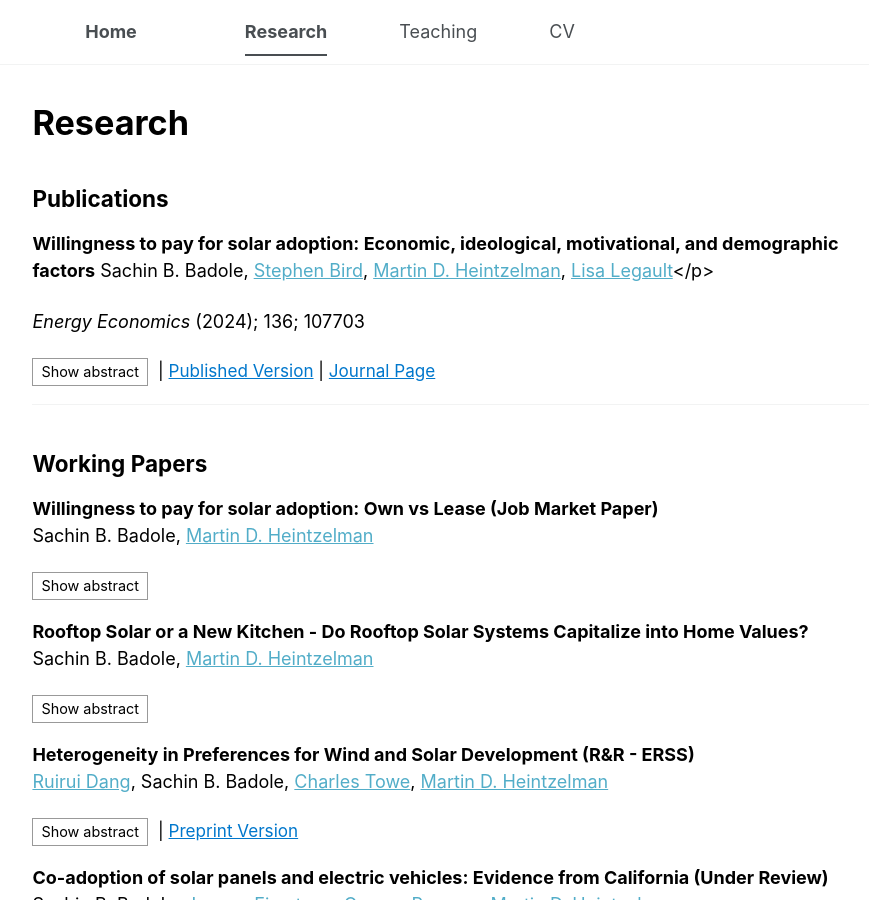
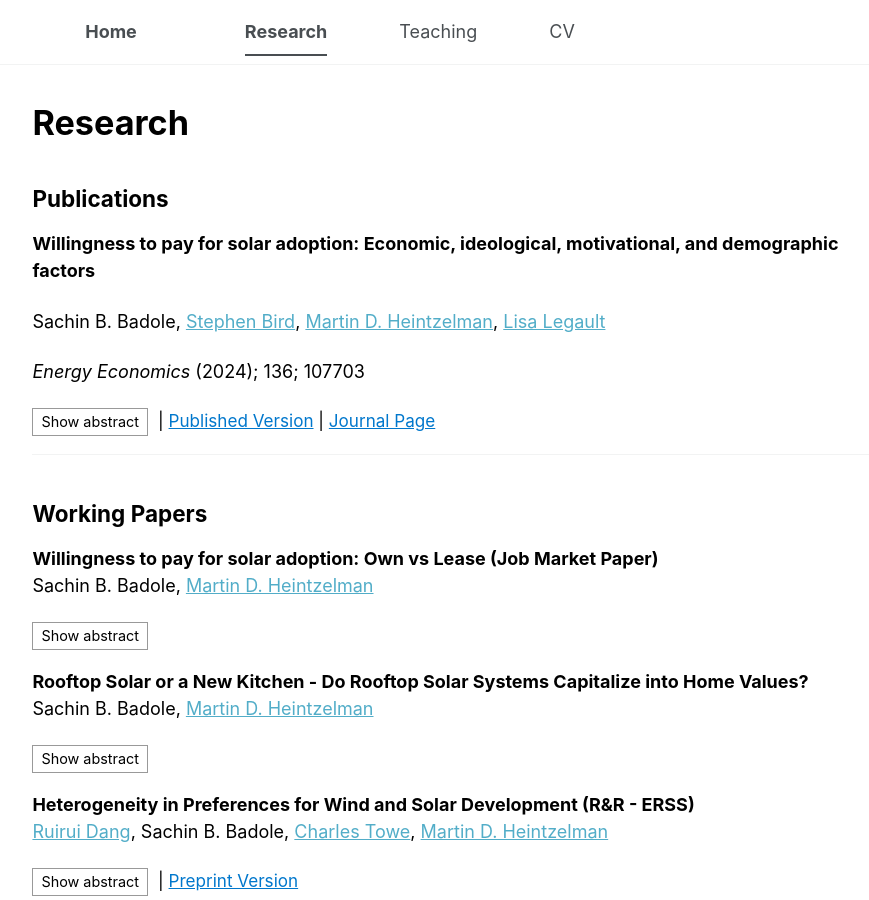
Before and after one commit to sachin-b-badole/sachin-b-badole.github.io, a Jekyll site: the page built from _pages/research.md, in a window 1280 px wide and 900 px high. Shown: the whole window, without its empty margins (301-1170 px from the left). Built offline with Jekyll 4.4.1, drawn with Linux system fonts in a browser that asks for light colours.

Commit message:
Update research.md

```diff
--- a/_pages/research.md
+++ b/_pages/research.md
@@ -10,7 +10,7 @@
 {% assign pubs = site.publications | where: "type", "publication" | sort: "year" | reverse %}
 {% for p in pubs %}
 **{{ p.title }}**
-{{ p.authors | join: ", " | markdownify | replace: "<p>", ""}}
+{{ p.authors | join: ", " | markdownify}}
 {% if p.journal %}_{{ p.journal }}_ ({{ p.year }}); {{ p.volume }}; {{ p.pages }}{% endif %}
 
 <details class="paper-details">
```
